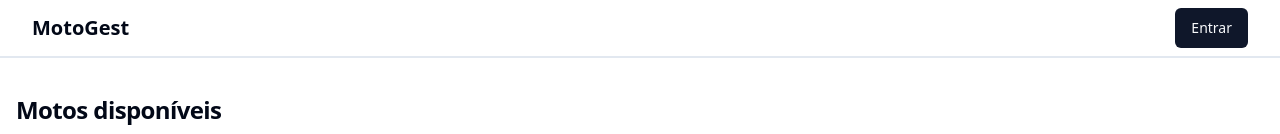
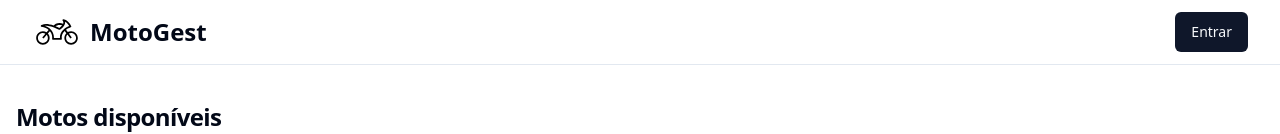
Before and after one commit to JulioDuarteDev/motogest, a React (Vite) app: page / in a window 1280 px wide. Shown: the top 134 px of the page. Built offline with nearby package versions, Linux system fonts and the light colour scheme; no server answers.

Commit message:
#32 feat: ajusta visual do header público

```diff
--- a/src/components/layout/HeaderPublico.tsx
+++ b/src/components/layout/HeaderPublico.tsx
@@ -1,17 +1,24 @@
-import { Button } from "@/components/ui/button";
+import { buttonVariants } from "@/components/ui/button";
 import { Link } from "react-router-dom";
+import { LogoMotogest } from "@/components/icons/logo_moto";
+interface HeaderProps {
+	mostrarBotaoEntrar?: boolean;
+}
 
-export function HeaderPublico(){
+export function HeaderPublico({ mostrarBotaoEntrar = true }: HeaderProps) {
 	return (
-		<nav className="w-full border-b-2 py-2">
-			<div className="container flex items-center justify-between">
-				<Link to="/">
-					<h1 className={"text-xl font-bold"}>MotoGest</h1>
+		<header className="bg-background sticky top-0 z-40 w-full border-b">
+			<div className="container flex h-16 items-center justify-between">
+				<Link to="/" className="flex items-center gap-2">
+					<LogoMotogest size={50} />
+					<h1>MotoGest</h1>
 				</Link>
-				<Button asChild>
-					<Link to="/login">Entrar</Link>
-				</Button>
+				{mostrarBotaoEntrar && (
+					<Link className={buttonVariants({ variant: "default" })} to="/login">
+						Entrar
+					</Link>
+				)}
 			</div>
-		</nav>
+		</header>
 	);
 }
```
